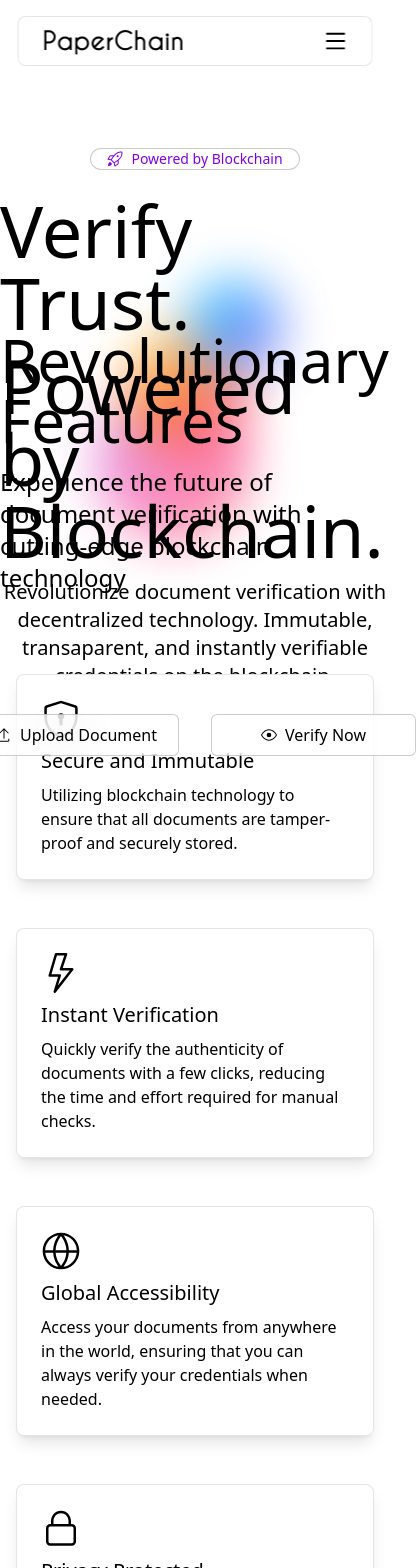
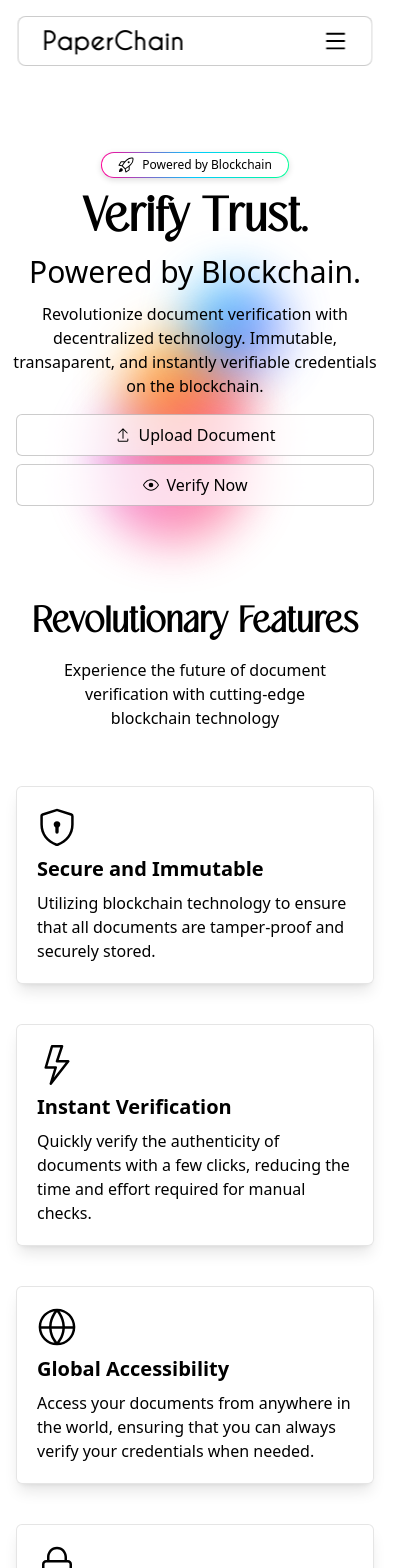
Before and after one commit to git-ma7/PaperChain, a React (Vite) app in the folder frontend/: page / in a window 390 px wide. Shown: the top 1568 px of the page, 416 px wide, since content can reach past the window. Built offline with nearby package versions, Linux system fonts and the light colour scheme.

Commit message:
Home page made completely responsive along with some changes.

```diff
--- a/frontend/src/components/Home/FeaturesCard.jsx
+++ b/frontend/src/components/Home/FeaturesCard.jsx
@@ -1,8 +1,8 @@
 function FeaturesCard(props) {
   return (
-    <div className="flex flex-col gap-2 justify-center p-6 bg-white shadow-lg rounded-lg border border-black/10">
+    <div className="flex flex-col gap-2 justify-center p-5 bg-white/40 backdrop-blur-xl shadow-lg rounded-md border border-black/10">
         {props.logo}
-        <h3 className="text-xl ">{props.title}</h3>
+        <h3 className="text-xl font-semibold">{props.title}</h3>
         <p>{props.description}</p>
     </div>
   )
--- a/frontend/src/components/Home/FeaturesSection.jsx
+++ b/frontend/src/components/Home/FeaturesSection.jsx
@@ -1,7 +1,7 @@
 import React from 'react';
 import FeaturesCard from './FeaturesCard';
 import { GoShieldLock, GoGlobe, GoLock, GoDatabase } from 'react-icons/go';
-import {BsLightning} from 'react-icons/bs';
+import { BsLightning } from 'react-icons/bs';
 import { FaNetworkWired } from 'react-icons/fa';
 
 function FeaturesSection() {
@@ -9,37 +9,42 @@ function FeaturesSection() {
         {
             title: "Secure and Immutable",
             description: "Utilizing blockchain technology to ensure that all documents are tamper-proof and securely stored.",
-            logo: <GoShieldLock size={40}/>},
+            logo: <GoShieldLock size={40} />
+        },
         {
             title: "Instant Verification",
             description: "Quickly verify the authenticity of documents with a few clicks, reducing the time and effort required for manual checks.",
-            logo: <BsLightning size={40}/>},
+            logo: <BsLightning size={40} />
+        },
         {
             title: "Global Accessibility",
             description: "Access your documents from anywhere in the world, ensuring that you can always verify your credentials when needed.",
-            logo: <GoGlobe size={40}/>},
+            logo: <GoGlobe size={40} />
+        },
         {
             title: "Privacy Protected",
             description: "Your personal information is protected with advanced encryption, ensuring that only authorized parties can access your documents.",
-            logo: <GoLock size={40}/>},
+            logo: <GoLock size={40} />
+        },
         {
             title: "IPFS Storage",
             description: "Store your documents on the InterPlanetary File System (IPFS) for decentralized and reliable storage.",
-            logo: <GoDatabase size={40}/>},
+            logo: <GoDatabase size={40} />
+        },
         {
             title: "Smart Contracts",
             description: "Automate the verification process with smart contracts, ensuring that all conditions are met before a document is verified.",
-            logo: <FaNetworkWired size={40}/>
+            logo: <FaNetworkWired size={40} />
         }
     ]
     return (
-    <div className='w-full mt-17 max-w-[1600px] mx-auto flex flex-col h-[91vh] items-center justify-center gap-20 homesection'>
-        <div className='flex flex-col items-center justify-center gap-4'>
-            <h1 className='text-6xl'>Revolutionary Features</h1>
-            <h1 className='text-2xl'>Experience the future of document verification with cutting-edge blockchain technology</h1>
+        <div className='w-full mt-24 max-w-[1300px] mx-auto flex flex-col items-center justify-center homesection'>
+            <div className='flex flex-col items-center justify-center px-3 gap-4'>
+                <h1 className='text-center text-4xl md:text-5xl lg:text-6xl font-bold' style={{ fontFamily: "Dastin" }}>Revolutionary Features</h1>
+                <p className='w-4/5 text-center text-base lg:text-xl'>Experience the future of document verification with cutting-edge blockchain technology</p>
             </div>
-        <div className='w-full px-4 md:px-8 lg:px-16'>
-            <div className='grid grid-cols-1 md:grid-cols-2 lg:grid-cols-3 gap-12'>
+            <div className='w-full px-4 my-14'>
+                <div className='grid grid-cols-1 md:grid-cols-2 lg:grid-cols-3 gap-10'>
                     {cardsData.map((card, index) => (
                         <FeaturesCard
                             key={index}
--- a/frontend/src/components/Home/HeroSection.jsx
+++ b/frontend/src/components/Home/HeroSection.jsx
@@ -3,25 +3,25 @@ import {GoRocket, GoUpload, GoEye, GoArrowRight} from 'react-icons/go'
 
 function HeroSection() {
   return (
-    <div className='w-full mt-17 max-w-[1300px] mx-auto flex flex-col h-[91vh] items-center justify-center gap-6 homesection'>
-        <div className='border border-black/20 bg-white/40 backdrop-blur-xl rounded-2xl text-purple-700 w-fit px-4 mx-auto justify-center flex items-center gap-2'>
-            <GoRocket />
-            <span className='text-sm '>Powered by Blockchain</span>
+    <div className='w-full mt-38 md:mt-17 max-w-[1300px] mx-auto flex flex-col md:h-[91vh] items-center md:justify-center gap-4 md:gap-6 homesection'>
+        <div className='bg-black/10 backdrop-blur-xl rounded-2xl w-fit px-4 py-1 mx-auto justify-center flex items-center gap-2 powered-by'>
+            <GoRocket size={16}/>
+            <span className='text-xs md:text-sm'>Powered by Blockchain</span>
         </div>
-        <div className='flex flex-col justify-center items-center gap-3'>
-            <h1 className='text-7xl' style={{fontFamily:''}} >Verify Trust.</h1>
-            <h1 className='text-7xl'>Powered by Blockchain.</h1>
-            <p className='text-center max-w-[650px] text-xl'>
+        <div className='flex flex-col justify-center items-center px-3 gap-3'>
+            <h1 className='text-center text-5xl lg:text-7xl font-semibold' style={{fontFamily:'dastin'}} >Verify Trust.</h1>
+            <h1 className='text-center text-3xl md:text-5xl lg:text-7xl'>Powered by Blockchain.</h1>
+            <p className='text-center max-w-[650px] md:text-xl'>
               Revolutionize document verification with decentralized technology.
               Immutable, transaparent, and instantly verifiable credentials on the blockchain.
             </p>
         </div>
-        <div className='flex items-center gap-8'>
-          <button className='flex gap-2 items-center justify-center border border-black/20 rounded-md py-2 backdrop-blur-xl bg-white/70 w-[205px] hover:shadow-lg transition-all duration-500'>
+        <div className='w-full flex flex-col md:flex-row items-center justify-center gap-2 px-4 md:gap-8'>
+          <button className='w-full flex gap-2 items-center justify-center border border-black/20 rounded-md py-2 backdrop-blur-xl bg-white/70 md:w-[205px] hover:shadow-lg transition-all duration-500'>
             <GoUpload />
             Upload Document
           </button>
-          <button className='flex gap-2 items-center justify-center border border-black/20 rounded-md py-2 backdrop-blur-xl bg-white/70 w-[205px] hover:shadow-lg transition-all duration-500'>
+          <button className='w-full flex gap-2 items-center justify-center border border-black/20 rounded-md py-2 backdrop-blur-xl bg-white/70 md:w-[205px] hover:shadow-lg transition-all duration-500'>
             <GoEye />
             Verify Now
           </button>
--- a/frontend/src/components/Navbar.jsx
+++ b/frontend/src/components/Navbar.jsx
@@ -14,7 +14,7 @@ function Navbar() {
     }
 
     return (
-        <div className={`fixed border border-black/10 rounded-lg bg-white/30 backdrop-blur-2xl z-50 max-w-[1300px] top-4 left-1/2 -translate-x-1/2 w-[91%] flex items-start md:items-center justify-between py-2 px-6 transition-all duration-200 ease-in-out ${isMenuOpen ? 'flex-col items-start h-[186px]' : 'h-[50px] md:h-fit'}`} style={{ fontFamily: "montserrat" }}>
+        <div className={`fixed border border-black/20 rounded-lg bg-white/30 backdrop-blur-2xl z-50 max-w-[1300px] top-4 left-1/2 -translate-x-1/2 w-[91%] flex items-start md:items-center justify-between py-2 px-6 transition-all duration-200 ease-in-out ${isMenuOpen ? 'flex-col items-start h-[186px]' : 'h-[50px] md:h-fit'}`} style={{ fontFamily: "montserrat" }}>
             <div className='absolute z-40 right-6 top-3 md:hidden'>
                 {isMenuOpen ?
                     <AiOutlineClose size={24} className='cursor-pointer transition-all duration-300 ease-in-out' onClick={toggleMenu}/> :
@@ -26,9 +26,9 @@ function Navbar() {
             </div>
             <div className={`w-full h-fit md:flex items-center justify-end gap-6 mt-4 md:mt-0 py-2 md:py-0 ${isMenuOpen ? 'block' : 'hidden'}`}>
                 <div className={`flex text-lg items-center justify-center gap-4 ${isMenuOpen ? 'flex-col items-start' : ''}`} style={{fontFamily:"Syne"}}>
-                    <Link className='relative cursor-pointer font-medium after:hidden after:rounded-full md:after:block after:absolute after:bottom-0 after:left-1/2 after:-translate-x-1/2 after:w-0 after:h-[1.5px] after:bg-black after:transition-all after:duration-300 hover:after:w-full' to={'/'}>Home</Link>
-                    <Link className='relative cursor-pointer font-medium after:hidden after:rounded-full md:after:block after:absolute after:bottom-0 after:left-1/2 after:-translate-x-1/2 after:w-0 after:h-[1.5px] after:bg-black after:transition-all after:duration-300 hover:after:w-full' to={'/dashboard'}>Dashboard</Link>
-                    <Link className='relative block md:hidden cursor-pointer font-medium after:hidden after:rounded-full md:after:absolute after:bottom-0 after:left-1/2 after:-translate-x-1/2 after:w-0 after:h-[1.5px] after:bg-black after:transition-all after:duration-300 hover:after:w-full' to={'/profile'}>Profile</Link>
+                    <Link className='w-full relative cursor-pointer font-medium after:hidden after:rounded-full md:after:block after:absolute after:bottom-0 after:left-1/2 after:-translate-x-1/2 after:w-0 after:h-[1.5px] after:bg-black after:transition-all after:duration-300 hover:after:w-full' to={'/'}>Home</Link>
+                    <Link className='w-full relative cursor-pointer font-medium after:hidden after:rounded-full md:after:block after:absolute after:bottom-0 after:left-1/2 after:-translate-x-1/2 after:w-0 after:h-[1.5px] after:bg-black after:transition-all after:duration-300 hover:after:w-full' to={'/dashboard'}>Dashboard</Link>
+                    <Link className='w-full relative block md:hidden cursor-pointer font-medium after:hidden after:rounded-full md:after:absolute after:bottom-0 after:left-1/2 after:-translate-x-1/2 after:w-0 after:h-[1.5px] after:bg-black after:transition-all after:duration-300 hover:after:w-full' to={'/profile'}>Profile</Link>
                 </div>
                 <div className='hidden md:block p-2 border rounded-full border-black/50 ' id='profile'>
                     <Link to={'/profile'}><GoPerson size={20}/></Link>
--- a/frontend/src/index.css
+++ b/frontend/src/index.css
@@ -82,6 +82,16 @@
     color: #ff4740;
 }
 
+.powered-by {
+    border: 1px solid transparent;
+    background-image: linear-gradient(white, white),
+        linear-gradient(90deg, rgba(255, 0, 150, 1), rgba(0, 204, 255, 1), rgba(0, 255, 150, 1));
+    background-origin: border-box;
+    background-clip: padding-box, border-box;
+    box-shadow: 0 2px 6px rgba(0, 0, 0, 0.14);
+    transition: border 0.3s ease;
+}
+
 @layer utilities {
     @keyframes blobMove1 {
 
```
Lines whose indentation alone changed are shown as unchanged.
